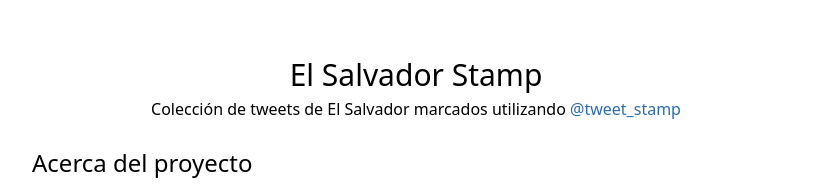
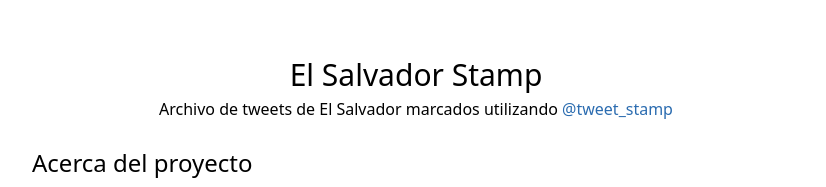
Before and after one commit to ricardoerl/svstamp, a Next.js app: page /info in a window 1280 px wide. Shown: the top 187 px of the page, without its empty margins (224-1050 px from the left). Built offline with nearby package versions, Linux system fonts and the light colour scheme.

Commit message:
Update wording

```diff
--- a/components/SEO.js
+++ b/components/SEO.js
@@ -2,7 +2,7 @@
 
 const title = 'El Salvador Stamp';
 const description =
-  'Colección de tweets de El Salvador marcados utilizando @tweet_stamp';
+  'Archivo de tweets de El Salvador marcados utilizando @tweet_stamp';
 const url = 'https://svstamp.com';
 
 const SEO = () => (
--- a/pages/_app.js
+++ b/pages/_app.js
@@ -7,7 +7,7 @@
       <header className="text-center sm:pt-8">
         <h1 className="text-3xl">El Salvador Stamp</h1>
         <p>
-          Colección de tweets de El Salvador marcados utilizando{' '}
+          Archivo de tweets de El Salvador marcados utilizando{' '}
           <a
             href="https://tweetstamp.org/"
             className="text-blue-700"
```
